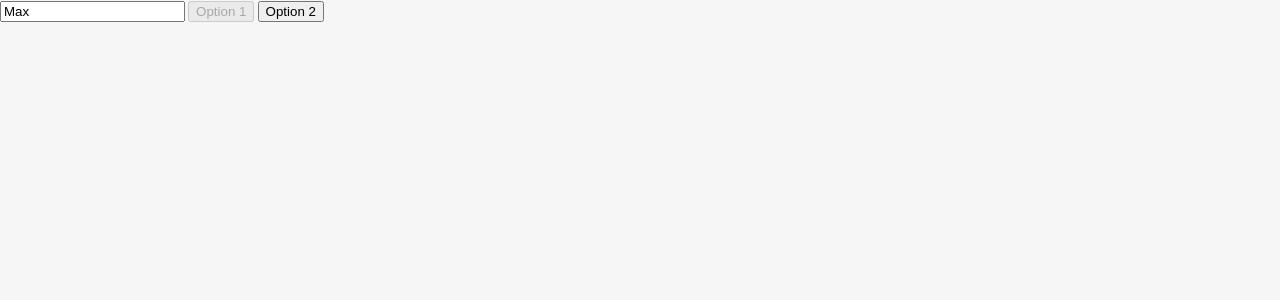
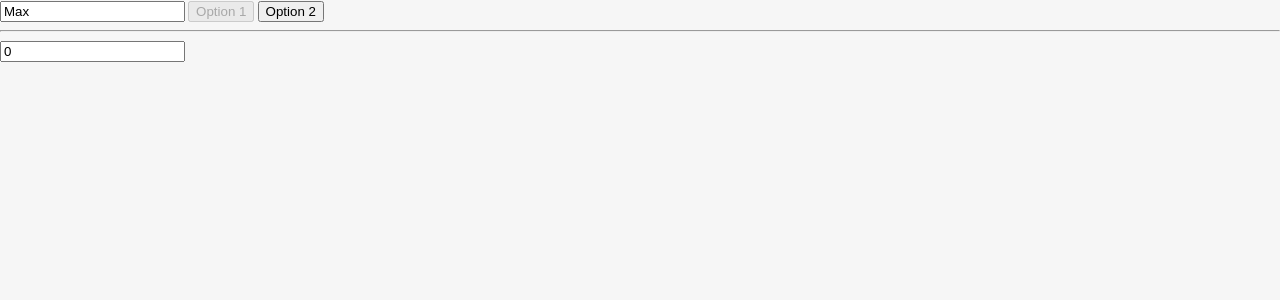
Before and after one commit to alami/svelte-cource, a Svelte app: page / in a window 1280 px wide. Shown: the top 300 px of the page. Built offline with nearby package versions, Linux system fonts and the light colour scheme.

Commit message:
8-4 automatic-number-conversion

```diff
--- a/src/App-8.svelte
+++ b/src/App-8.svelte
@@ -5,8 +5,17 @@
     let selectedOption =1;
     $: console.log(val);
     function setValue(event) { val = event.target.value; }
+//<!-- ch-8-4-->
+    let price =0;
+    $: console.log(price);
+
 </script>
 <!--<input type="text" value={val}   on:input={setValue}>-->
 <!--<input type="text" value={val} bind:value={val}>-->
 <CustomInput type="text" bind:val={val} />
 <Toggle bind:chosenOption={selectedOption}/>
+
+<hr><!-- ch-8-4-->
+<input type="number"
+       bind:value={price} />
+<!--       on:input={event => console.log('1'+event.target.value)}>-->
```
